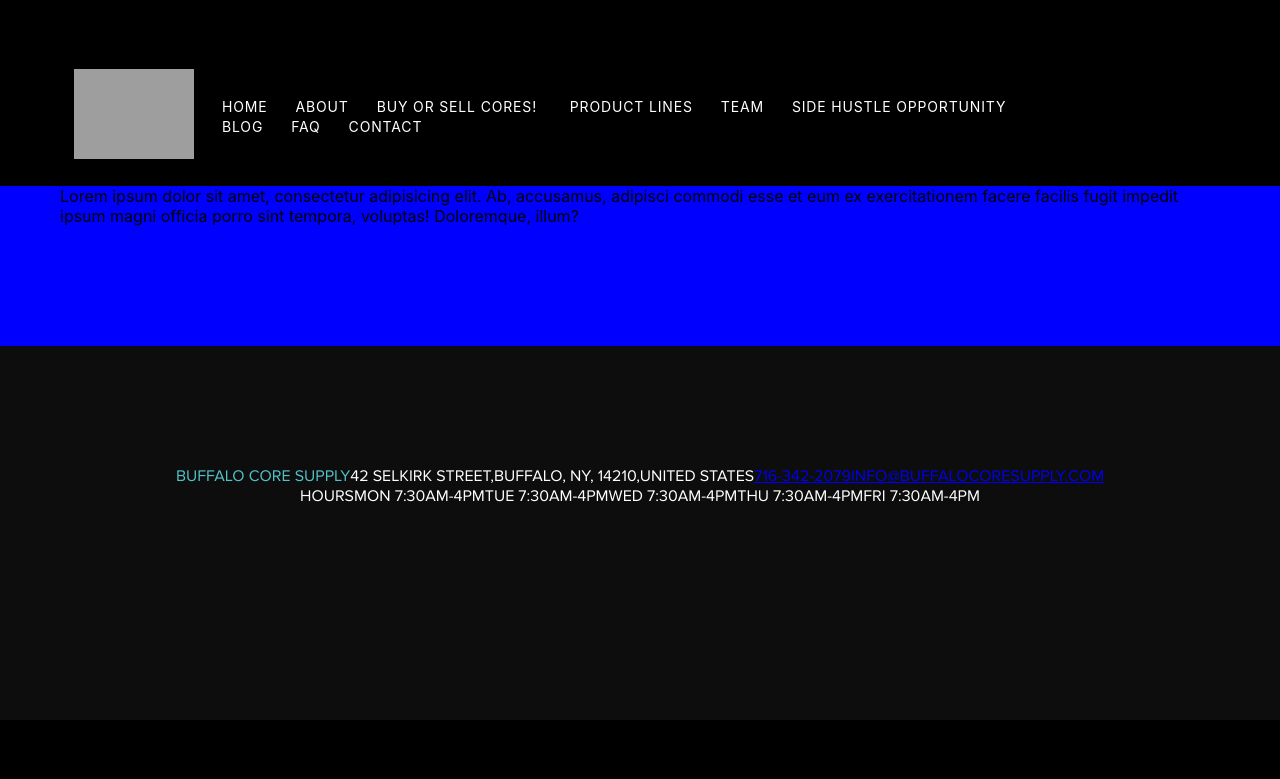
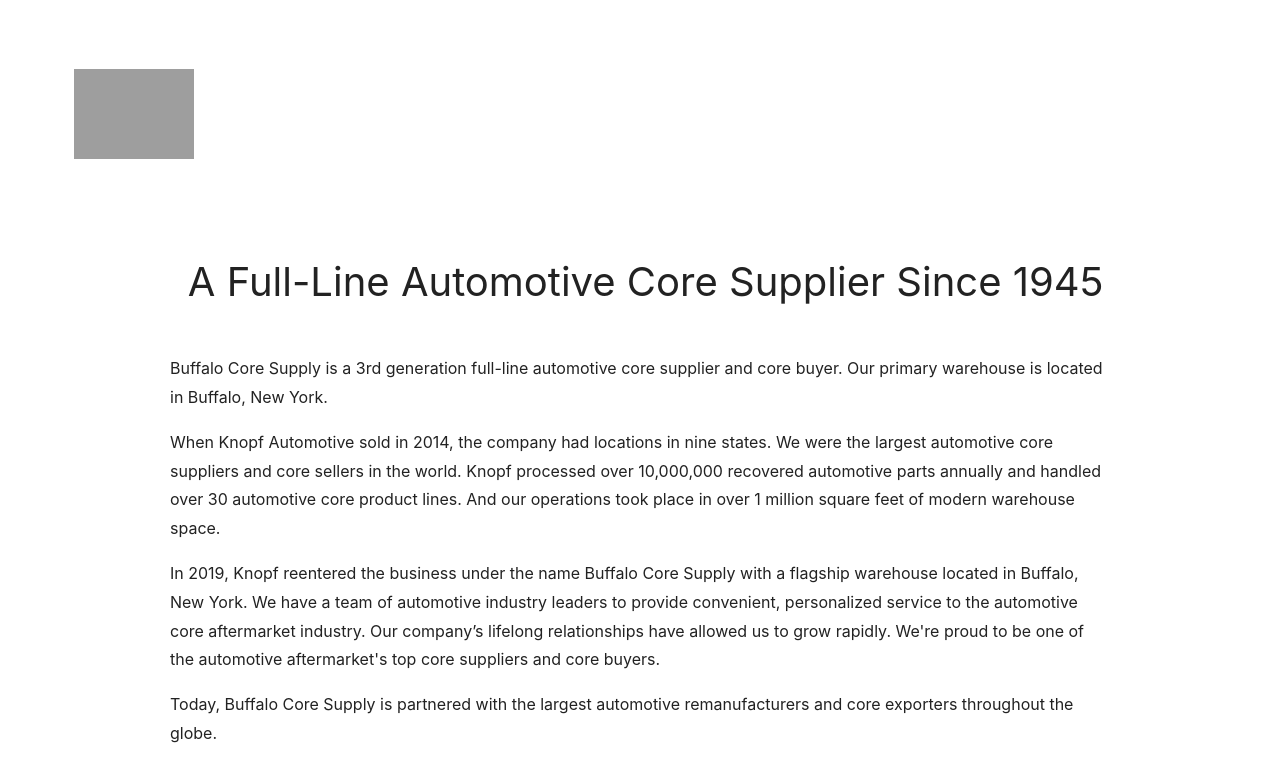
Before and after one commit to mralaibov/build_copmany, a React (Create React App) app in the folder my-app/: page / in a window 1280 px wide. Shown: the top 779 px of the page. Built offline with nearby package versions, Linux system fonts and the light colour scheme; grey boxes are pictures that could not be loaded.

Commit message:
infosecmade

```diff
--- a/my-app/src/StyledApp.js
+++ b/my-app/src/StyledApp.js
@@ -1,6 +1,5 @@
 import styled from "styled-components";
 
 export const StyledApp =  styled.div`
-  background: black ;
-  height: 100vh;
+
 `
--- a/my-app/src/sections/main/StyledMain.js
+++ b/my-app/src/sections/main/StyledMain.js
@@ -1,6 +1,5 @@
 import styled from "styled-components";
 
 export const StyledMain =  styled.main`
-  background: blue ;
-  height: 20vh;
+
 `
--- a/my-app/src/sections/main/main_info/MainInfo.jsx
+++ b/my-app/src/sections/main/main_info/MainInfo.jsx
@@ -1,10 +1,24 @@
 import React from 'react';
 import {StyledMainInfo} from "./StyledMainInfo";
+import Container from "../../../ui-components/container/Container";
 
 const MainInfo = () => {
     return (
         <StyledMainInfo>
-            <p>Lorem ipsum dolor sit amet, consectetur adipisicing elit. Ab, accusamus, adipisci commodi esse et eum ex exercitationem facere facilis fugit impedit ipsum magni officia porro sint tempora, voluptas! Doloremque, illum?</p>
+            <Container>
+            <div className='sec_info'>
+                <h2> A Full-Line Automotive Core Supplier Since 1945</h2>
+
+                <p> Buffalo Core Supply is a 3rd generation full-line automotive core supplier and core buyer. Our primary warehouse is located in Buffalo, New York.</p>
+
+                <p> When Knopf Automotive sold in 2014, the company had locations in nine states. We were the largest automotive core suppliers and core sellers in the world. Knopf processed over 10,000,000 recovered automotive parts annually and handled over 30 automotive core product lines. And our operations took place in over 1 million square feet of modern warehouse space.</p>
+                <p> In 2019, Knopf reentered the business under the name Buffalo Core Supply with a flagship warehouse located in Buffalo, New York. We have a team of automotive industry leaders to provide convenient, personalized service to the automotive core aftermarket industry. Our company’s lifelong relationships have allowed us to grow rapidly. We're proud to be one of the automotive aftermarket's top core suppliers and core buyers.</p>
+                <p> Today, Buffalo Core Supply is partnered with the largest automotive remanufacturers and core exporters throughout the globe.</p>
+                    <div className='center'>
+                        <a href='#'>Learn more</a>
+                    </div>
+            </div>
+            </Container>
         </StyledMainInfo>
     );
 };
--- a/my-app/src/sections/main/main_info/StyledMainInfo.js
+++ b/my-app/src/sections/main/main_info/StyledMainInfo.js
@@ -1,5 +1,51 @@
 import styled from "styled-components";
 
 export const StyledMainInfo = styled.div`
+  .sec_info {
+    color: white;
+    padding: 90px 50px;
 
+    h2 {
+      text-align: center;
+      white-space: pre-wrap;
+      font-size: 40px;
+      font-weight: 400;
+      font-style: normal;
+      letter-spacing: 0;
+      line-height: 1.1em;
+      text-transform: none;
+      margin-bottom: 50px;
+      margin-top: 0;
+      color: #222;
+    }
+    p {
+      font-size: 16px;
+      margin-top: 10px;
+      color: #222;
+      letter-spacing: 0;
+      line-height: 1.8em;
+      font-weight: 400;
+    }
+    .center {
+      text-align: center;
+      margin-top: 45px;
+      a {
+
+        border: 2px solid black;
+        font-style: normal;
+        letter-spacing: .1em;
+        padding: 13px 26px;
+        font-size: 13px;
+        text-transform: uppercase;
+        text-decoration: none;
+        color: black;
+        font-weight: 700;
+        transition: .2s;
+        &:hover{
+          background: black;
+          color: white;
+        }
+      }
+    }
+  }
 `
```
